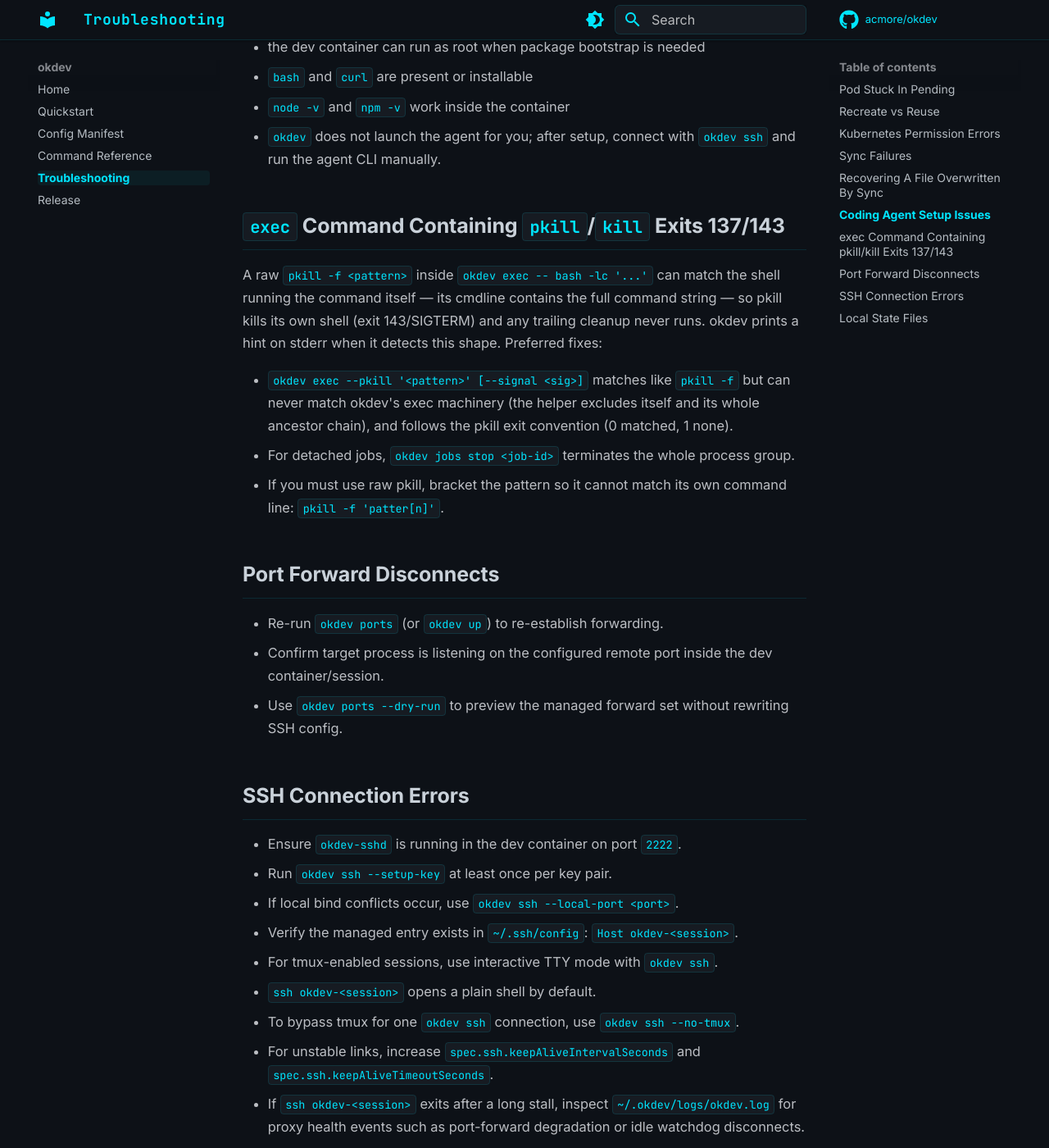
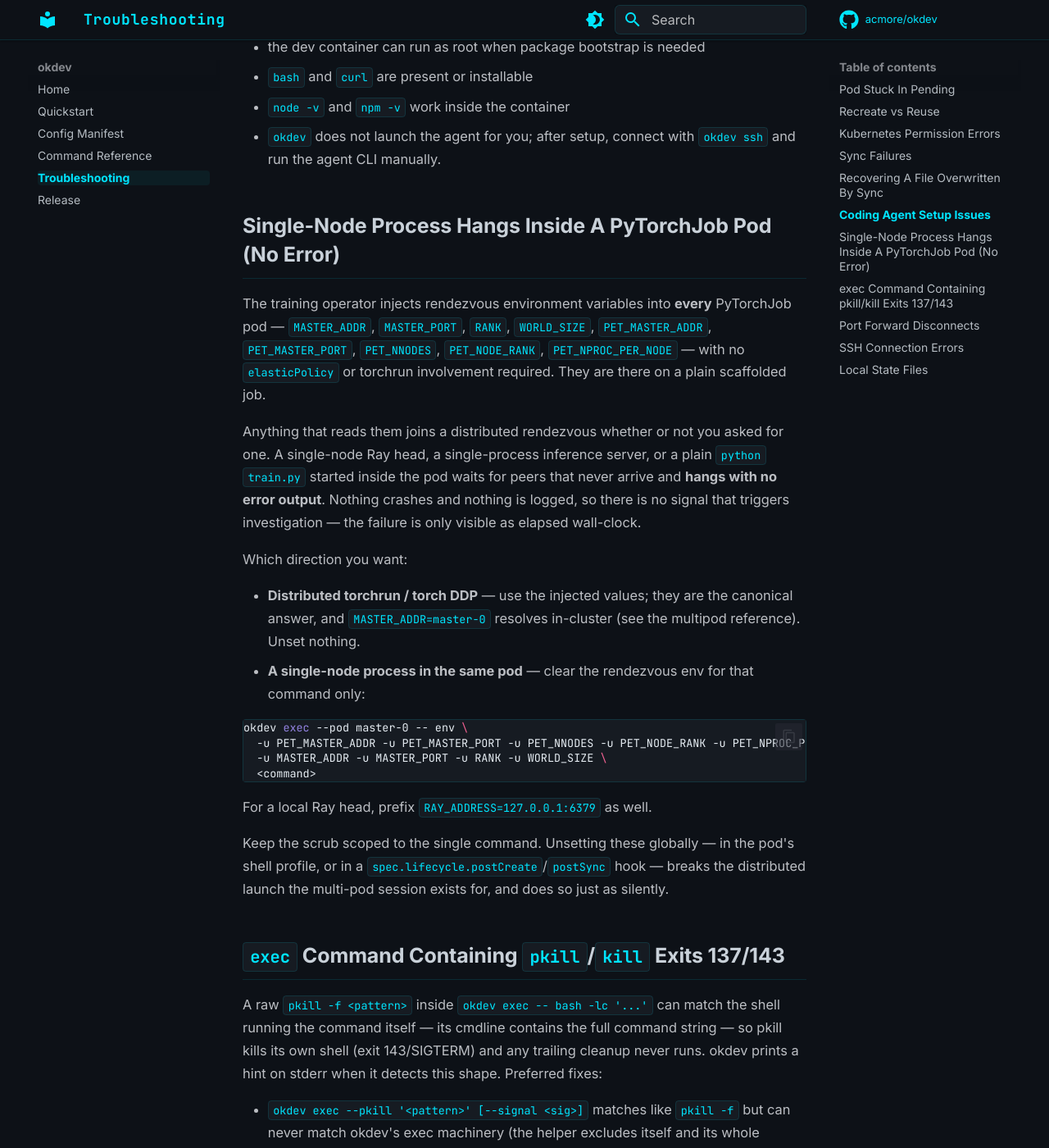
Before and after one commit to acmore/okdev, an MkDocs documentation site: the page built from docs/troubleshooting.md, in a window 1280 px wide and 1400 px high, scrolled down 2864 px. Shown: the whole window at 82% size. Built offline with MkDocs 1.6.1 and Material for MkDocs 9.7.7, drawn with Linux system fonts in a browser that asks for light colours; comment, search, counter and statistics services are not loaded.

Commit message:
docs: warn that operator rendezvous env hijacks single-node launches (#217)
The training operator injects MASTER_ADDR, MASTER_PORT, RANK, WORLD_SIZE and
the five PET_* variables into every PyTorchJob pod. Anything single-node
started inside that pod — a Ray head, an inference server, a plain
`python train.py` — reads them, joins a rendezvous that never completes, and
hangs with no error output. Nothing crashes and nothing is logged, so there is
no signal that triggers investigation; the failure is only visible as elapsed
wall-clock, which is disproportionately expensive for an agent.

`PET_` appeared zero times under docs/ and skills/. The existing multipod
guidance covers the opposite direction only — how to *use* the injected
addressing for distributed work.

Adds the failure mode, the `env -u` scrub recipe, and the guard against
scrubbing globally (a profile or lifecycle hook would break the distributed
launch just as silently) to docs/troubleshooting.md and the multipod
reference.

The kind guard is the point of the e2e change: it asserts the operator really
does inject the variables and that the documented recipe clears all of them,
so the recipe cannot rot silently. It already earned its keep — the first
draft claimed PET_* required an elasticPolicy, and the run showed all nine
injected into a plain scaffolded job (9 present, 0 after the scrub).

````diff
--- a/docs/troubleshooting.md
+++ b/docs/troubleshooting.md
@@ -57,6 +57,28 @@
   - `node -v` and `npm -v` work inside the container
 - `okdev` does not launch the agent for you; after setup, connect with `okdev ssh` and run the agent CLI manually.
 
+## Single-Node Process Hangs Inside A PyTorchJob Pod (No Error)
+
+The training operator injects rendezvous environment variables into **every** PyTorchJob pod — `MASTER_ADDR`, `MASTER_PORT`, `RANK`, `WORLD_SIZE`, `PET_MASTER_ADDR`, `PET_MASTER_PORT`, `PET_NNODES`, `PET_NODE_RANK`, `PET_NPROC_PER_NODE` — with no `elasticPolicy` or torchrun involvement required. They are there on a plain scaffolded job.
+
+Anything that reads them joins a distributed rendezvous whether or not you asked for one. A single-node Ray head, a single-process inference server, or a plain `python train.py` started inside the pod waits for peers that never arrive and **hangs with no error output**. Nothing crashes and nothing is logged, so there is no signal that triggers investigation — the failure is only visible as elapsed wall-clock.
+
+Which direction you want:
+
+- **Distributed torchrun / torch DDP** — use the injected values; they are the canonical answer, and `MASTER_ADDR=master-0` resolves in-cluster (see the multipod reference). Unset nothing.
+- **A single-node process in the same pod** — clear the rendezvous env for that command only:
+
+```bash
+okdev exec --pod master-0 -- env \
+  -u PET_MASTER_ADDR -u PET_MASTER_PORT -u PET_NNODES -u PET_NODE_RANK -u PET_NPROC_PER_NODE \
+  -u MASTER_ADDR -u MASTER_PORT -u RANK -u WORLD_SIZE \
+  <command>
+```
+
+For a local Ray head, prefix `RAY_ADDRESS=127.0.0.1:6379` as well.
+
+Keep the scrub scoped to the single command. Unsetting these globally — in the pod's shell profile, or in a `spec.lifecycle.postCreate`/`postSync` hook — breaks the distributed launch the multi-pod session exists for, and does so just as silently.
+
 ## `exec` Command Containing `pkill`/`kill` Exits 137/143
 
 A raw `pkill -f <pattern>` inside `okdev exec -- bash -lc '...'` can match the shell running the command itself — its cmdline contains the full command string — so pkill kills its own shell (exit 143/SIGTERM) and any trailing cleanup never runs. okdev prints a hint on stderr when it detects this shape. Preferred fixes:
````
Also changed, not shown: skills/okdev/references/multipod.md (+1 -0 lines), 1 other file.
